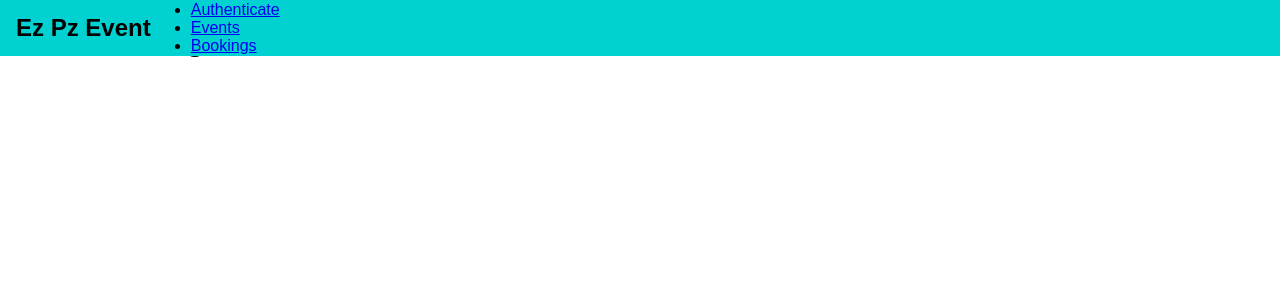
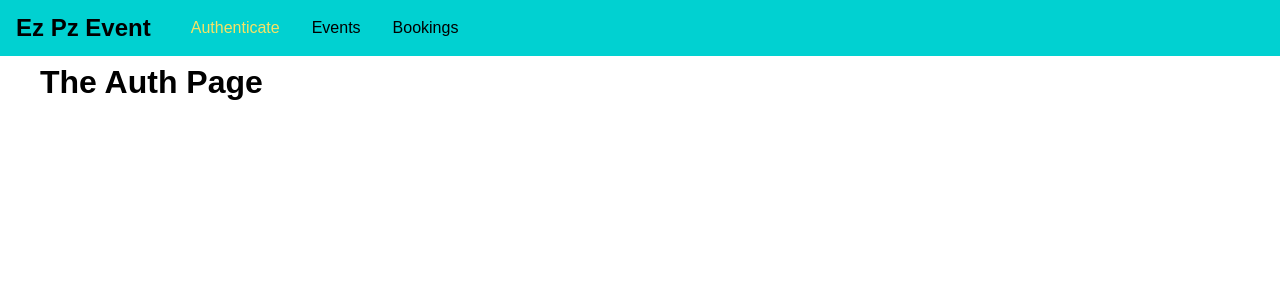
Before and after one commit to nateolin/GraphQL-React-WebApp, a React (Create React App) app: page /auth in a window 1280 px wide. Shown: the top 300 px of the page. Built offline with nearby package versions, Linux system fonts and the light colour scheme.

Commit message:
finishing touches on initial nav bar

```diff
--- a/src/App.css
+++ b/src/App.css
@@ -1,38 +1,4 @@
-.App {
-  text-align: center;
+.main-content {
+  margin: 4rem 2.5rem;
+
 }
-
-.App-logo {
-  height: 40vmin;
-  pointer-events: none;
-}
-
-@media (prefers-reduced-motion: no-preference) {
-  .App-logo {
-    animation: App-logo-spin infinite 20s linear;
-  }
-}
-
-.App-header {
-  background-color: #282c34;
-  min-height: 100vh;
-  display: flex;
-  flex-direction: column;
-  align-items: center;
-  justify-content: center;
-  font-size: calc(10px + 2vmin);
-  color: white;
-}
-
-.App-link {
-  color: #61dafb;
-}
-
-@keyframes App-logo-spin {
-  from {
-    transform: rotate(0deg);
-  }
-  to {
-    transform: rotate(360deg);
-  }
-}
--- a/src/App.js
+++ b/src/App.js
@@ -12,7 +12,7 @@ function App() {
     <BrowserRouter>
       <React.Fragment>
         <MainNavigation />
-        <main>
+        <main className="main-content">
           <Switch>
             <Redirect from="/" to="/auth" exact />
             <Route path="/auth" component={AuthPage} />
--- a/src/components/navigation/MainNavigation.css
+++ b/src/components/navigation/MainNavigation.css
@@ -14,3 +14,29 @@
     margin: 0;
     font-size: 1.5rem;
 }
+
+.main-navigation__items {
+    margin-left: 1.5rem;
+}
+
+.main-navigation__items ul {
+    display: flex;
+    list-style: none;
+    margin: 0;
+    padding: 0;
+}
+
+.main-navigation__items li {
+    margin: 0 1rem;
+}
+
+.main-navigation__items a {
+    text-decoration: none;
+    color: #000;
+}
+
+.main-navigation__items a:hover,
+.main-navigation__items a:active,
+.main-navigation__items a.active{
+    color: #f8e264;
+}
```
